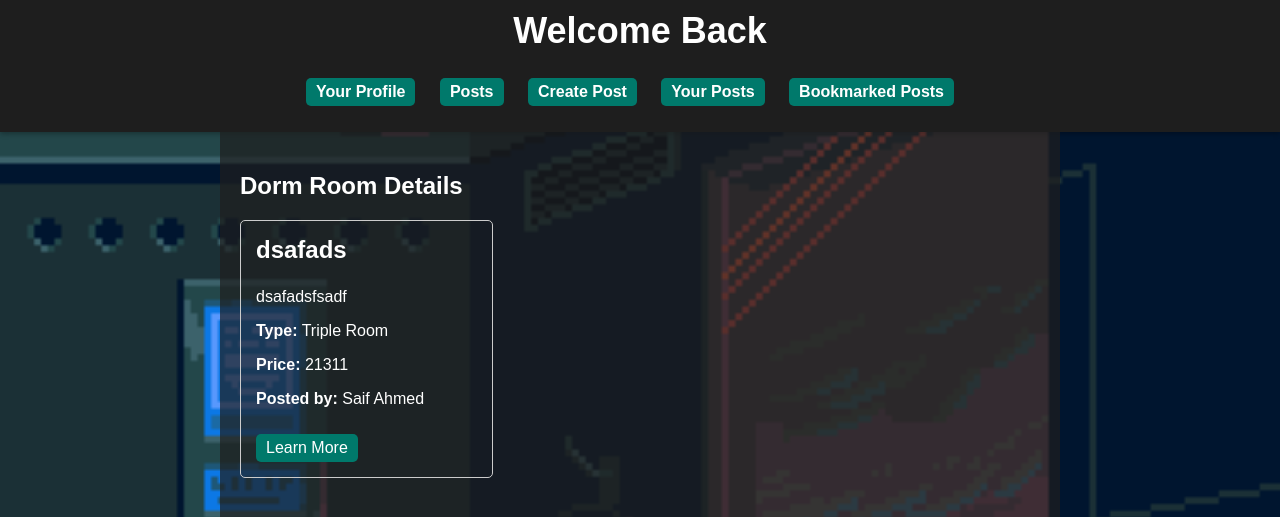
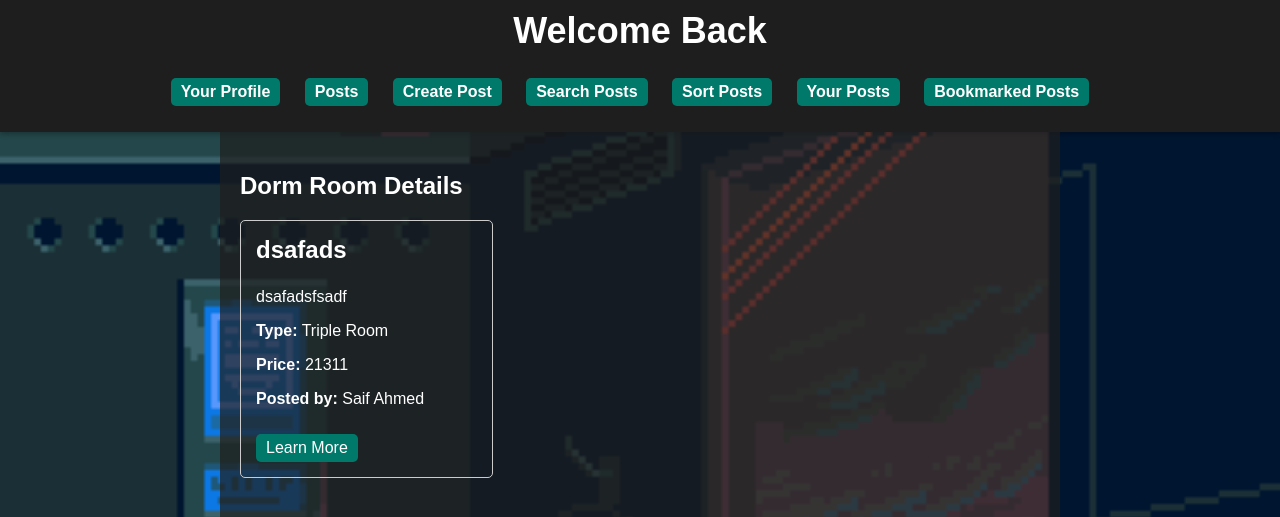
Before and after one commit to NafisRayan/Student-Housing-Site, a Django app: a page that uses Backend/student_housing/users/templates/profile_base.html in a window 1280 px wide. Shown: the top 517 px of the page. Run offline with Django 4.2, Linux system fonts and the light colour scheme; data comes from the database, SQL or seed files in the repository; both versions use the stored data as it was after the commit.

Commit message:
routing for search and sort

```diff
--- a/Backend/student_housing/users/templates/base.html
+++ b/Backend/student_housing/users/templates/base.html
@@ -13,8 +13,8 @@
                 <li><a href="/">Home</a></li>
                 <li><a href="{% url 'users_login' %}">Login</a></li>
                 <li><a href="{% url 'users_register' %}">Register</a></li>
-                <li><a href="{{ url_for('searching') }}">Search</a></li>
-                <li><a href="{{ url_for('sorting') }}">Sort</a></li>
+                <li><a href="#">Search</a></li>
+                <li><a href="#">Sort</a></li>
                 <li><a href="#">Dorm Room Details</a></li> <!-- New link for Dorm Room Details -->
             </ul>
         </nav>
--- a/Backend/student_housing/users/templates/profile_base.html
+++ b/Backend/student_housing/users/templates/profile_base.html
@@ -13,6 +13,8 @@
                 <li><a href="{% url 'users_profile' username=username %}">Your Profile</a></li>
                 <li><a href="{% url 'show_posts' username=username %}">Posts</a></li>
                 <li><a href="{% url 'create_post' username=username %}">Create Post</a></li>
+                <li><a href="{% url 'search' username=username %}">Search Posts</a></li>
+                <li><a href="{% url 'sort' username=username %}">Sort Posts</a></li>
                 <li><a href="{% url 'own_posts' username=username %}">Your Posts</a></li> <!-- New link for Dorm Room Details -->
                 <li><a href="{% url 'bookmarked' username=username %}">Bookmarked Posts</a></li>
             </ul>
--- a/Backend/student_housing/users/templates/results.html
+++ b/Backend/student_housing/users/templates/results.html
@@ -6,7 +6,7 @@
         <h1>Search Results for "{{ query }}"</h1>
 
         <!-- Sorting Form -->
-        <form action="/search" method="post">
+        <form method="post">
             <label for="sort">Sort by:</label>
             <select id="sort" name="sort">
                 <option value="default">Default</option>
@@ -25,9 +25,9 @@
         </ul>
 
         <!-- Link to Sorting Page -->
-        <a href="{{ url_for('sorting', query=query) }}">Change Sorting</a>
+        <a href="#">Change Sorting</a>
 
-        <a href="/">Back to Search</a>
+        <a href="#">Back to Search</a>
     </div>
 </body>
 {% endblock %}
--- a/Backend/student_housing/users/templates/searching.html
+++ b/Backend/student_housing/users/templates/searching.html
@@ -1,10 +1,10 @@
-{% extends 'base.html' %}
+{% extends 'profile_base.html' %}
 
 {% block content %}
 <body style="background-image: url('/static/bg6.gif'); background-size: cover;">
     <div class="container">
         <h1>Search Page</h1>
-        <form action="{{ url_for('searching') }}" method="post">
+        <form action="#" method="post">
             <label for="query">Search:</label>
             <input type="text" id="query" name="query" required>
 
--- a/Backend/student_housing/users/templates/sorting.html
+++ b/Backend/student_housing/users/templates/sorting.html
@@ -1,4 +1,4 @@
-{% extends 'base.html' %}
+{% extends 'profile_base.html' %}
 
 {% block content %}
 <body style="background-image: url('/static/bg6.gif'); background-size: cover;">
@@ -6,7 +6,7 @@
         <h1>Sorting Options</h1>
 
         <!-- Sorting Form -->
-        <form action="/searching" method="post">
+        <form action="#" method="post">
             <label for="sort">Sort by:</label>
             <select id="sort" name="sort">
                 <option value="default">Default</option>
--- a/Backend/student_housing/users/urls.py
+++ b/Backend/student_housing/users/urls.py
@@ -17,5 +17,7 @@ urlpatterns = [
     path('<str:username>/posts/bookmark-success/<str:pk>', views.bookmark_a_post, name='bookmark_a_post'),
     path('<str:username>/posts/bookmarked/', views.bookmarked, name='bookmarked'),
     path('<str:username>/posts/remove-bookmark-success/<str:pk>', views.remove_bookmark, name='remove_bookmark'),
+    path('<str:username>/posts/search', views.search, name='search'),
+    path('<str:username>/posts/sort', views.sort, name='sort'),
     path("logout/", views.users_logout, name="users_logout"),
 ]
--- a/Backend/student_housing/users/views.py
+++ b/Backend/student_housing/users/views.py
@@ -170,3 +170,11 @@ def remove_bookmark(request, username, pk):
         dorm_room.save()
 
     return render(request, 'bookmark_remove_success.html', {'username' : username, 'details' : dorm_room})
+
+def search(request, username):
+    username = request.session['username']
+    return render(request, 'searching.html', {'username' : username})
+
+def sort(request, username):
+    username = request.session['username']
+    return render(request, 'sorting.html', {'username' : username})
```
Also changed, not shown: Backend/student_housing/db.sqlite3.
